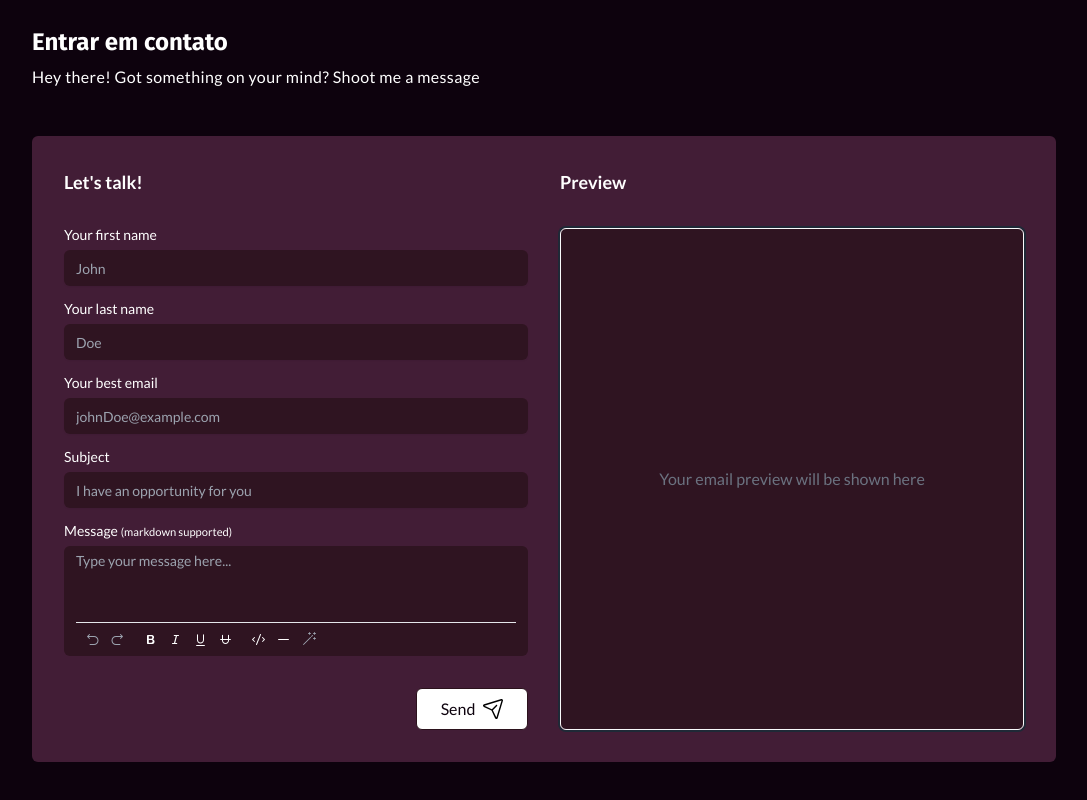
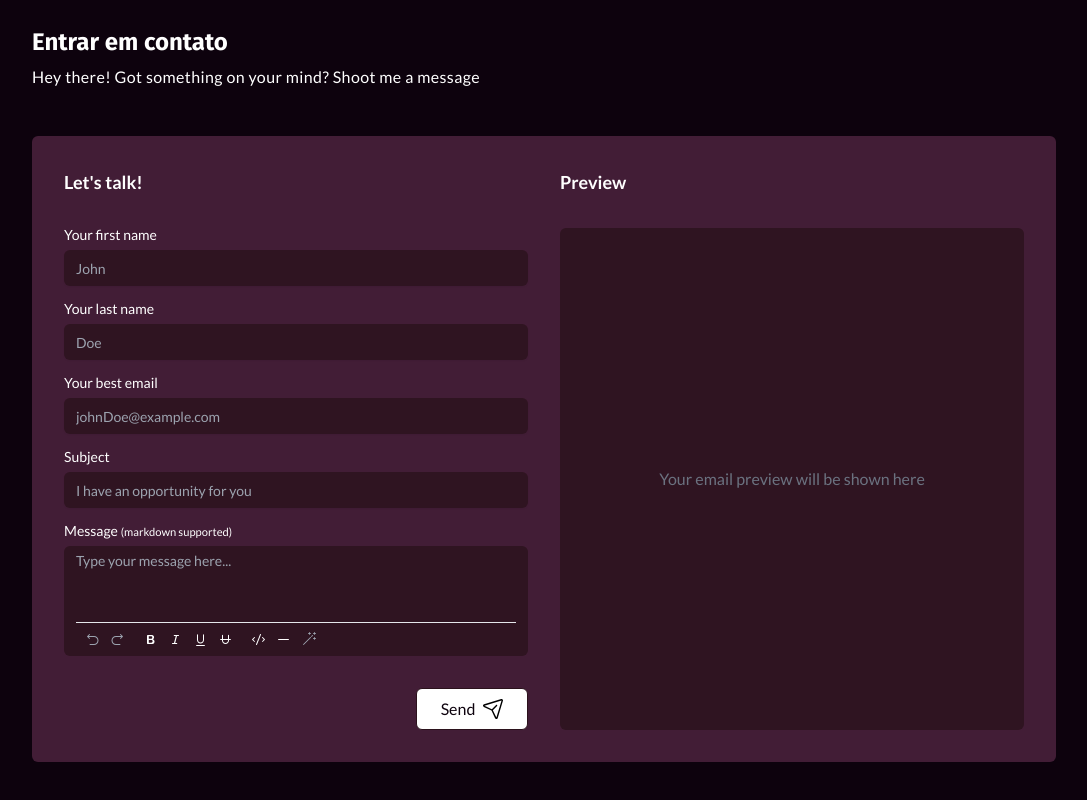
Before and after one commit to GuiMoraesDev/my-portfolio, a Next.js app: page /en in a window 1280 px wide. Shown: the part 3091-3891 px from the top of the page, without its empty margins (96-1183 px from the left). Built offline with nearby package versions, Linux system fonts and the light colour scheme; no server answers.

Commit message:
style: update preview styling

```diff
--- a/src/components/organisms/ContactForm/components/EmailRenderPreview/index.tsx
+++ b/src/components/organisms/ContactForm/components/EmailRenderPreview/index.tsx
@@ -20,7 +20,7 @@
   return (
     <div
       className={twMerge(
-        "h-full w-full rounded-md border border-gray-50 bg-gray-50 p-4 ring-2 ring-gray-800 transition-colors duration-300",
+        "h-full w-full rounded-md p-4 transition-colors duration-300",
         state.awaiting ? "bg-plum-800/80" : "bg-gray-50",
       )}
     >
```
